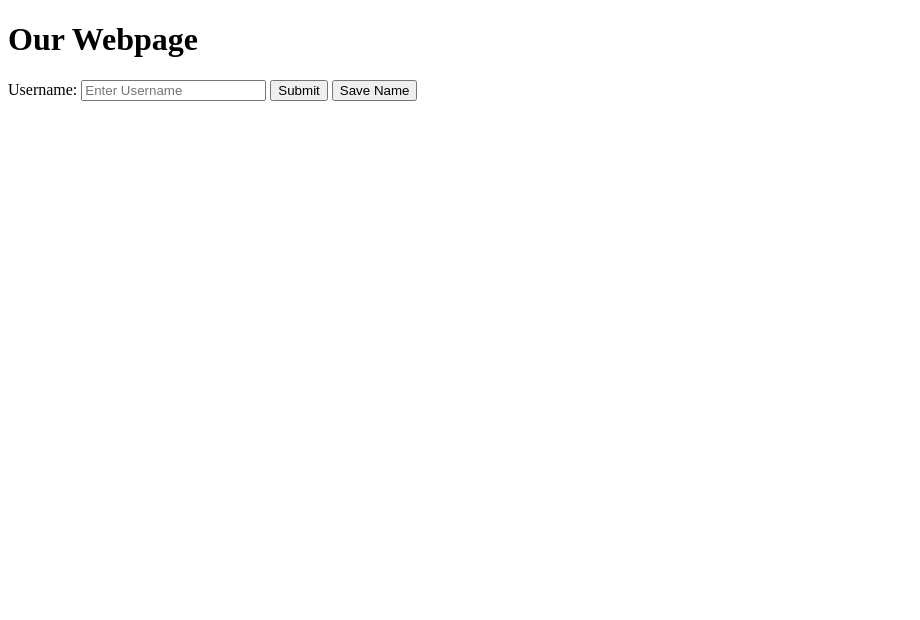
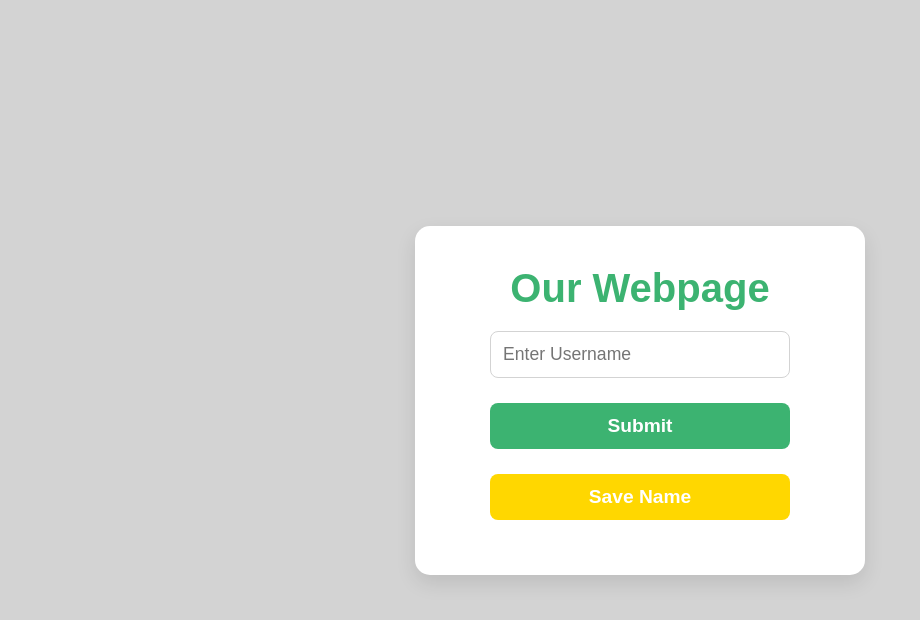
Before and after one commit to NoahPMan/Hackathon_06, a plain HTML site: page index.html in a window 1280 px wide. Shown: the whole page, without its empty margins (0-920 px from the left). Drawn offline with Linux system fonts and the light colour scheme.

Commit message:
Pushing to main branch

```diff
--- a/index.html
+++ b/index.html
@@ -11,7 +11,6 @@
         <h1 id="webpage-title">Our Webpage</h1>
         <div id="greeting-container" class="hidden">
             <form id="usernameForm">
-                <label for="username">Username:</label>
                 <input type="text" id="username" name="username" placeholder="Enter Username"/>
                 <input type="submit" value="Submit" />
                 <button type="save-name-btn">Save Name</button>
--- a/styles.css
+++ b/styles.css
@@ -0,0 +1,91 @@
+/* Global Styles */
+* {
+    margin: 0;
+    padding: 0;
+    box-sizing: border-box;
+    font-family: 'Arial', sans-serif;
+}
+
+body {
+    background-color: LightGray;
+    display: flex;
+    justify-content: center;
+    align-items: center;
+    height: 100vh;
+    font-size: 16px;
+    color: DarkSlateGray;
+}
+
+/* Webpage Container */
+.webpage-container {
+    background-color: White;
+    border-radius: 15px;
+    box-shadow: 0 8px 20px rgba(0, 0, 0, 0.1);
+    width: 100%;
+    max-width: 450px;
+    padding: 40px;
+    text-align: center;
+}
+
+/* Webpage Title */
+#webpage-title {
+    font-size: 2.5rem;
+    margin-bottom: 20px;
+    color: MediumSeaGreen;
+    font-weight: bold;
+}
+
+/* Form Styles */
+form {
+    display: flex;
+    flex-direction: column;
+    gap: 15px;
+    align-items: center;
+}
+
+form label {
+    font-size: 1.1rem;
+    color: DimGray;
+    text-align: left;
+    width: 100%;
+    margin-bottom: 5px;
+}
+
+form input[type="text"] {
+    padding: 12px;
+    font-size: 1.1rem;
+    border: 1px solid LightGray;
+    border-radius: 8px;
+    width: 100%;
+    max-width: 300px;
+}
+
+form input[type="submit"], button[type="save-name-btn"] {
+    padding: 12px;
+    font-size: 1.2rem;
+    border: none;
+    border-radius: 8px;
+    background-color: MediumSeaGreen;
+    color: White;
+    cursor: pointer;
+    width: 100%;
+    max-width: 300px;
+    transition: background-color 0.3s ease;
+    font-weight: bold;
+    margin-top: 10px;  /* Added margin to space buttons from the form fields */
+}
+
+form input[type="submit"]:hover, button[type="save-name-btn"]:hover {
+    background-color: SeaGreen;
+}
+
+/* Button Styles for Save Name */
+button[type="save-name-btn"] {
+    background-color: Gold;
+    font-weight: bold;
+    transition: background-color 0.3s ease;
+}
+
+button[type="save-name-btn"]:hover {
+    background-color: Goldenrod;
+}
```
